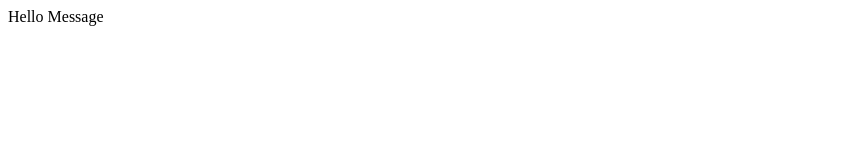
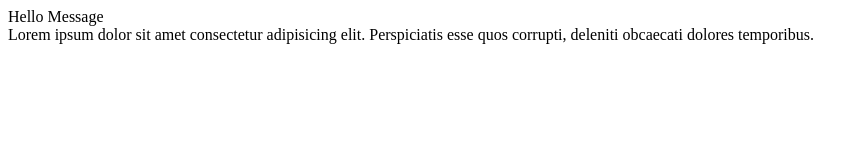
Before and after one commit to donia-shaker/exam-repo, a plain HTML site: page index.html in a window 1280 px wide. Shown: the whole page, without its empty margins (0-868 px from the left). Drawn offline with Linux system fonts and the light colour scheme.

Commit message:
add nav in master branch

```diff
--- a/index.html
+++ b/index.html
@@ -8,5 +8,9 @@
   </head>
   <body>
     <header>Hello Message</header>
+    <nav>
+      Lorem ipsum dolor sit amet consectetur adipisicing elit. Perspiciatis esse
+      quos corrupti, deleniti obcaecati dolores temporibus.
+    </nav>
   </body>
 </html>
```
